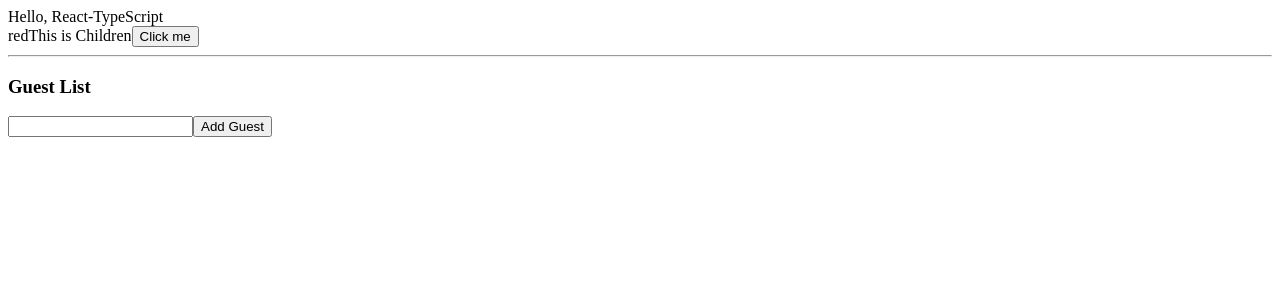
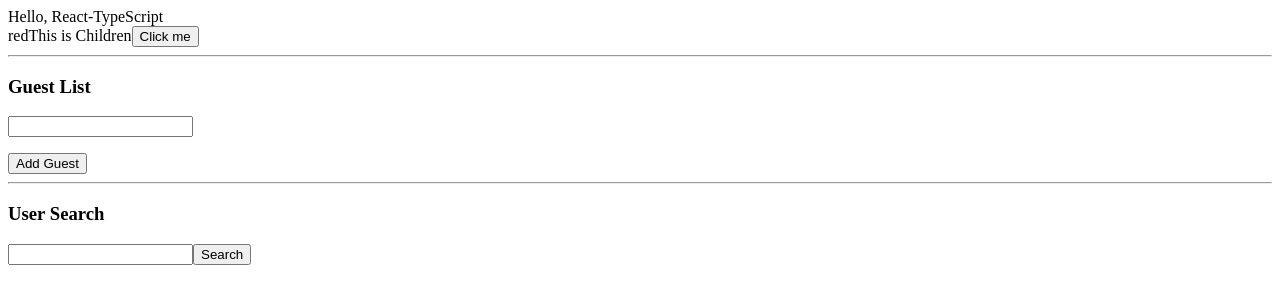
Before and after one commit to yuttasakcom/React-TypeScript-Workshop, a React (Create React App) app in the folder client/: page / in a window 1280 px wide. Shown: the top 304 px of the page. Built offline with nearby package versions, Linux system fonts and the light colour scheme.

Commit message:
Add workshop props & state

```diff
--- a/client/src/index.tsx
+++ b/client/src/index.tsx
@@ -1,6 +1,7 @@
 import ReactDOM from 'react-dom';
 import { Parent } from './props/Parent';
 import { GuestList } from './state/GuestList';
+import { UserSearch } from './state/UserSearch';
 
 const App = () => {
   return (
@@ -9,6 +10,8 @@ const App = () => {
       <Parent />
       <hr />
       <GuestList />
+      <hr />
+      <UserSearch />
     </div>
   );
 };
--- a/client/src/state/GuestList.tsx
+++ b/client/src/state/GuestList.tsx
@@ -18,7 +18,11 @@ export const GuestList: React.FC = () => {
         onChange={(e) => setName(e.target.value)}
       />
 
-      {guests}
+      <ul>
+        {guests.map((guest) => (
+          <li key={guest}>{guest}</li>
+        ))}
+      </ul>
 
       <button onClick={onClick}>Add Guest</button>
     </div>
--- /dev/null
+++ b/client/src/state/UserSearch.tsx
@@ -0,0 +1,32 @@
+import React, { useState } from 'react';
+
+const users = [{ id: 1, name: 'Yo' }];
+
+export const UserSearch = () => {
+  const [name, setName] = useState('');
+  const [user, setUser] = useState<{ id: number; name: string } | undefined>();
+
+  const onClick = () => {
+    const findUser = users.find((user) => {
+      return user.name === name;
+    });
+
+    setUser(findUser);
+  };
+
+  return (
+    <div>
+      <h3>User Search</h3>
+      <input
+        type="text"
+        value={name}
+        onChange={(e) => setName(e.target.value)}
+      />
+
+      <button onClick={onClick}>Search</button>
+
+      {user && user.id}
+      {user && user.name}
+    </div>
+  );
+};
```
